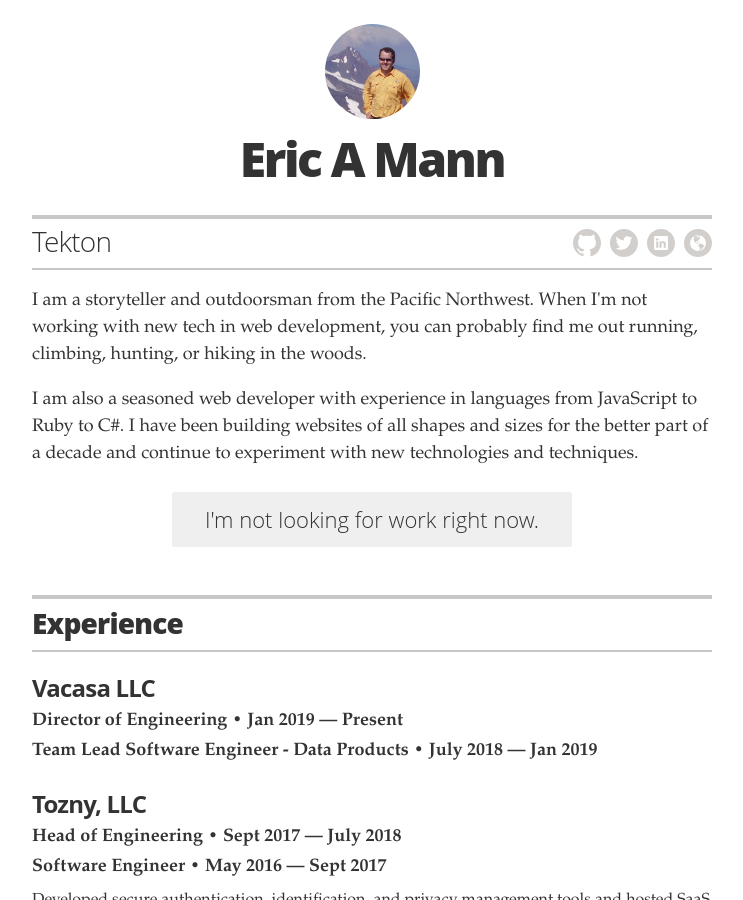
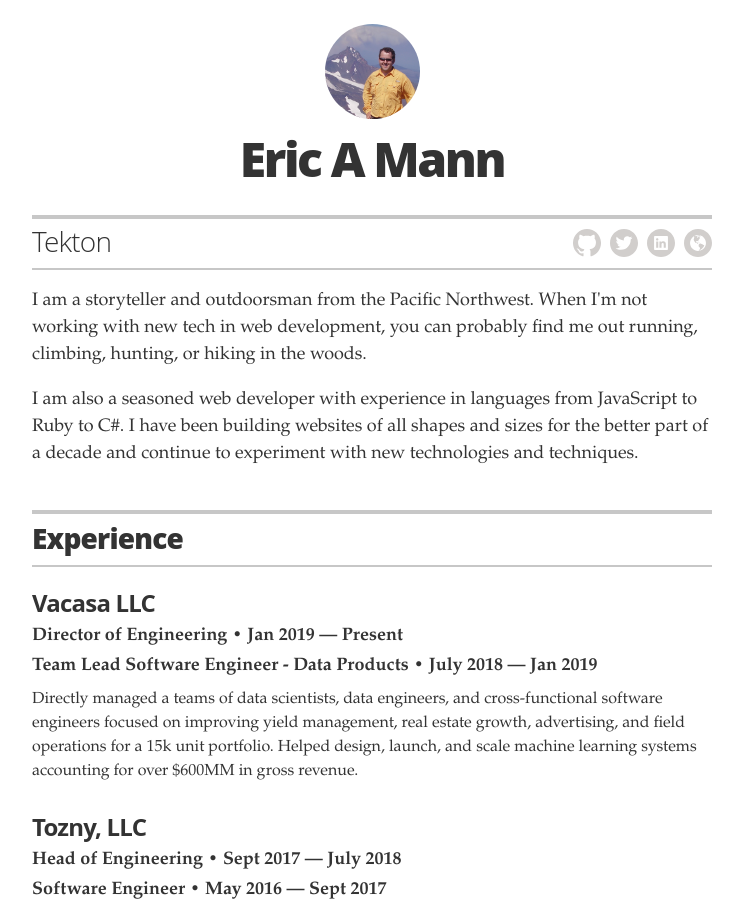
Before and after one commit to ericmann/ericmann.github.io, a Jekyll site: the page built from index.html, in a window 1280 px wide and 900 px high. Shown: the whole window, without its empty margins (268-1011 px from the left). Built offline with Jekyll 4.4.1, drawn with Linux system fonts in a browser that asks for light colours.

Commit message:
Update nokogirl

```diff
--- a/_layouts/resume.html
+++ b/_layouts/resume.html
@@ -34,7 +34,7 @@
         {% if site.resume_looking_for_work == 'yes' %}
         <a href="mailto:{{ site.resume_contact_email }}" class="contact-button" itemprop="email">Contact me</a>
         {% elsif site.resume_looking_for_work == 'no' %}
-        <a class="contact-button not-looking">I'm not looking for work right now.</a>
+        <!--a class="contact-button not-looking">I'm not looking for work right now.</a-->
         {% else %}
         {% endif %}
 
@@ -53,6 +53,7 @@
           <h3 class="resume-item-title" itemprop="name">Vacasa LLC</h3>
           <h4 class="resume-item-details" itemprop="description">Director of Engineering &bull; Jan 2019 &mdash; Present</h4>
           <h4 class="resume-item-details" itemprop="description">Team Lead Software Engineer - Data Products &bull; July 2018 &mdash; Jan 2019</h4>
+          <p class="resume-item-copy">Directly managed a teams of data scientists, data engineers, and cross-functional software engineers focused on  improving yield management, real estate growth, advertising, and field operations for a 15k unit portfolio. Helped design, launch, and scale machine learning systems accounting for over $600MM in gross revenue.</p>
         </div><!-- end of resume-item -->
 
         <!-- Duplicate these resume-item elements and edit accordingly for each job you want to add here -->
```
Also changed, not shown: Gemfile.lock.
